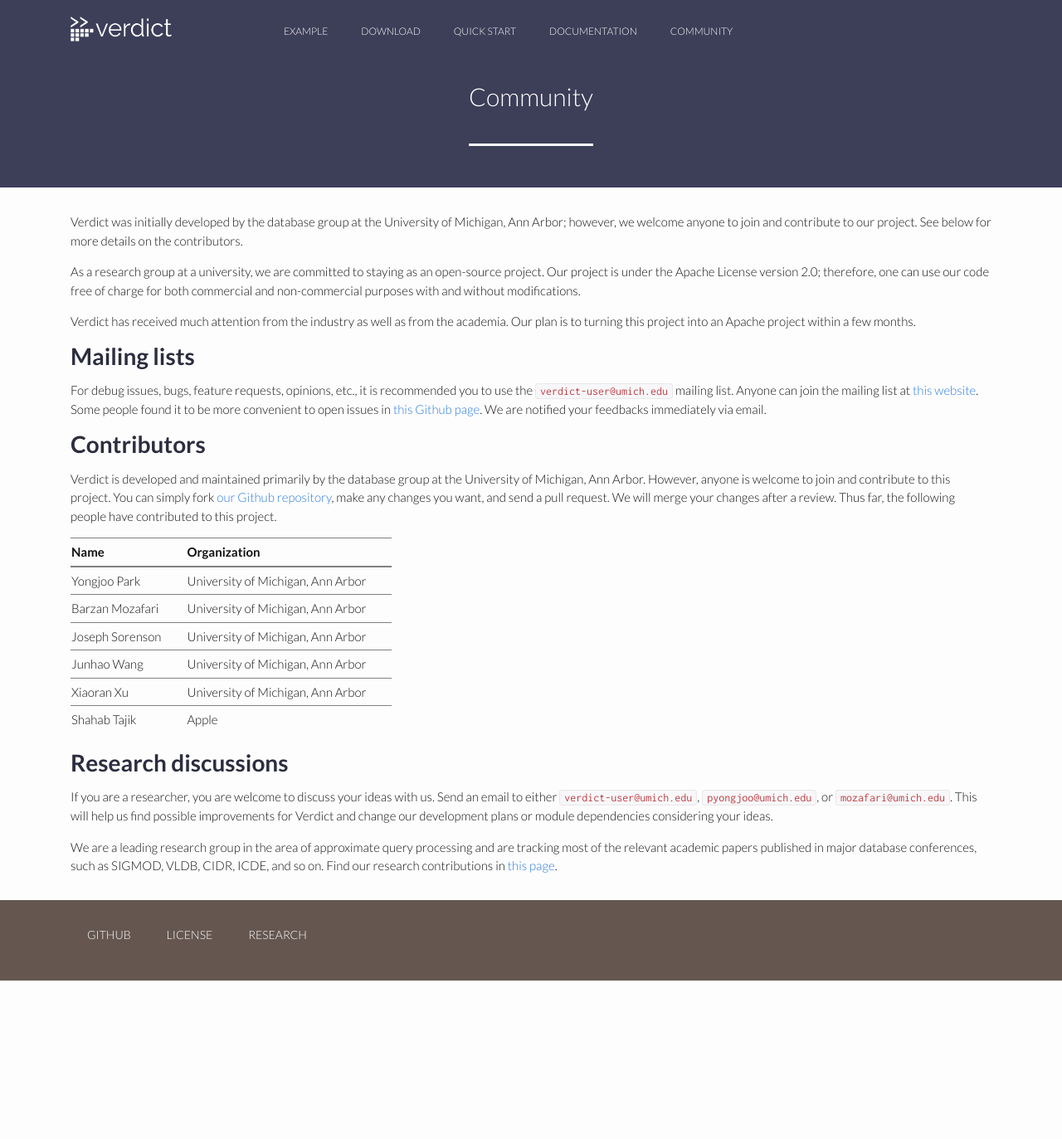
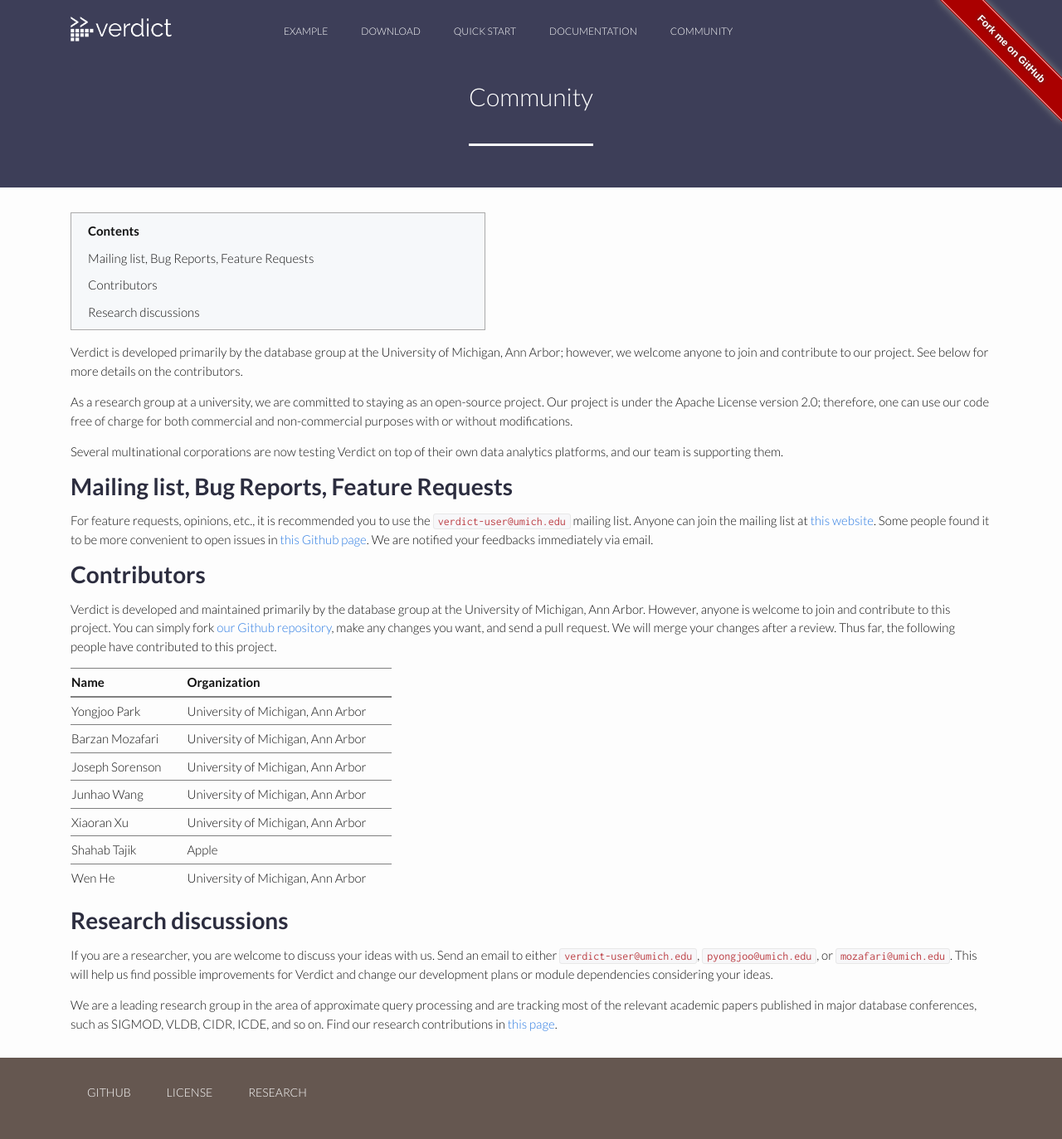
Before and after one commit to verdict-project/verdict-project.github.io, a Jekyll site: the page built from community/index.md, in a window 1280 px wide. Shown: the whole page at 83% size. Built offline with Jekyll 4.4.1, drawn with Linux system fonts in a browser that asks for light colours; nearby versions of some CDN libraries; before the commit the page ends 1182 px from its top, so only the background shows below that.

Commit message:
github ribbon added

```diff
--- a/_includes/header.html
+++ b/_includes/header.html
@@ -1,7 +1,6 @@
 <header class="site-header">
 
   <div class="container">
-
     <!--<div class="site-title-bar">
       <div class="row">
         <div class="col-lg-3 col-md-3">
@@ -72,4 +71,10 @@
     <!-- end of nav -->
   </div>
 
+  <div id="ribbon-box">
+    <div class="ribbon">
+      <a href="https://github.com/mozafari/verdict">Fork me on GitHub</a>
+    </div>
+  </div>
+
 </header>
--- a/_sass/_layout.scss
+++ b/_sass/_layout.scss
@@ -4,6 +4,45 @@
 /**
  * Site header
  */
+#ribbon-box {
+    position: relative;
+    @media screen and (max-width: 888px) {
+        display: none;
+    }
+}
+
+.ribbon {
+  background-color: #a00;
+  overflow: hidden;
+  white-space: nowrap;
+  /* top right corner */
+  position: absolute;
+  right: -45px;
+  top: -45px;
+  /* 45 deg ccw rotation */
+  -webkit-transform: rotate(45deg);
+     -moz-transform: rotate(45deg);
+      -ms-transform: rotate(45deg);
+       -o-transform: rotate(45deg);
+          transform: rotate(45deg);
+  /* shadow */
+  -webkit-box-shadow: 0 0 10px #888;
+     -moz-box-shadow: 0 0 10px #888;
+          box-shadow: 0 0 10px #888;
+}
+.ribbon a {
+  border: 1px solid #faa;
+  color: #fff;
+  display: block;
+  font: bold 81.25% 'Helvetica Neue', Helvetica, Arial, sans-serif;
+  margin: 1px 0;
+  padding: 10px 50px;
+  text-align: center;
+  text-decoration: none;
+  /* shadow */
+  text-shadow: 0 0 5px #444;
+}
+
 .site-header {
     //border-top: 5px solid $grey-color-dark;
     //border-bottom: 1px solid $grey-color-light;
--- a/community/index.md
+++ b/community/index.md
@@ -3,16 +3,19 @@
 title: Community
 ---
 
-Verdict was initially developed by the database group at the University of Michigan, Ann Arbor; however, we welcome anyone to join and contribute to our project. See below for more details on the contributors.
+* TOC
+{:toc}
 
-As a research group at a university, we are committed to staying as an open-source project. Our project is under the Apache License version 2.0; therefore, one can use our code free of charge for both commercial and non-commercial purposes with and without modifications.
+Verdict is developed primarily by the database group at the University of Michigan, Ann Arbor; however, we welcome anyone to join and contribute to our project. See below for more details on the contributors.
 
-Verdict has received much attention from the industry as well as from the academia. Our plan is to turning this project into an Apache project within a few months.
+As a research group at a university, we are committed to staying as an open-source project. Our project is under the Apache License version 2.0; therefore, one can use our code free of charge for both commercial and non-commercial purposes with or without modifications.
+
+Several multinational corporations are now testing Verdict on top of their own data analytics platforms, and our team is supporting them.
 
 
-## Mailing lists
+## Mailing list, Bug Reports, Feature Requests
 
-For debug issues, bugs, feature requests, opinions, etc., it is recommended you to use the `verdict-user@umich.edu` mailing list. Anyone can join the mailing list at [this website](https://mcommunity.umich.edu/#group:Verdict%20Users). Some people found it to be more convenient to open issues in [this Github page](https://github.com/mozafari/verdict/issues). We are notified your feedbacks immediately via email.
+For feature requests, opinions, etc., it is recommended you to use the `verdict-user@umich.edu` mailing list. Anyone can join the mailing list at [this website](https://mcommunity.umich.edu/#group:Verdict%20Users). Some people found it to be more convenient to open issues in [this Github page](https://github.com/mozafari/verdict/issues). We are notified your feedbacks immediately via email.
 
 
 ## Contributors
@@ -27,6 +30,7 @@
 | Junhao Wang     | University of Michigan, Ann Arbor |
 | Xiaoran Xu      | University of Michigan, Ann Arbor |
 | Shahab Tajik    | Apple                             |
+| Wen He          | University of Michigan, Ann Arbor |
 
 
 ## Research discussions
```
